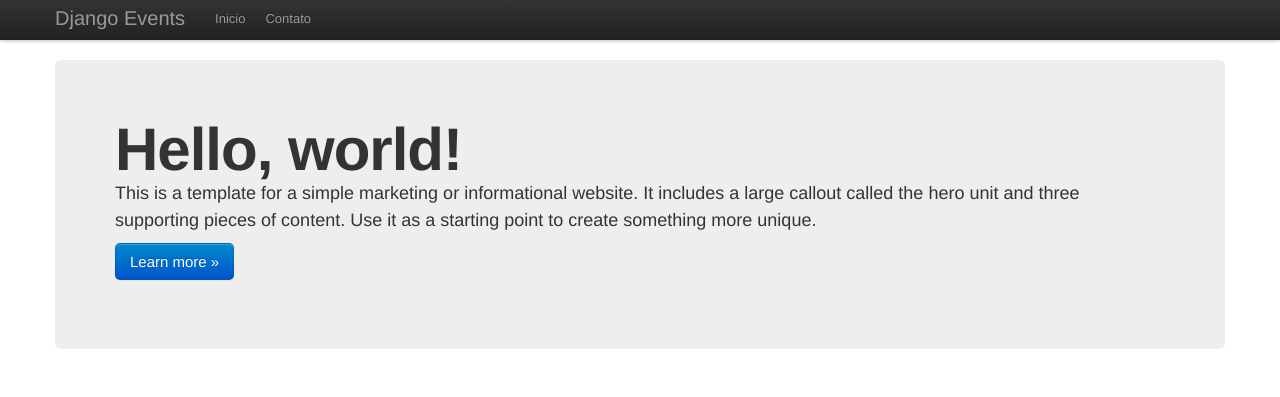
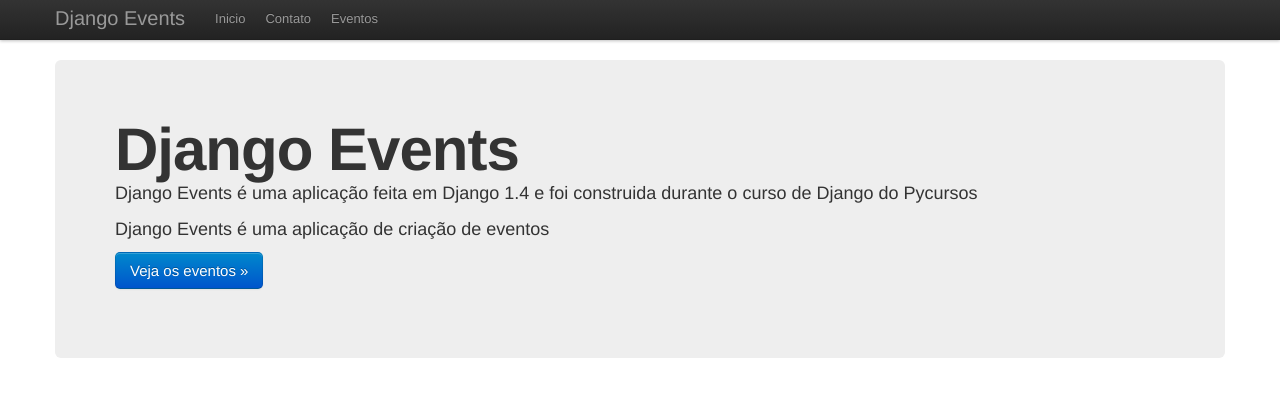
Before and after one commit to kakobotasso/djangoevents, a Django app: page / in a window 1280 px wide. Shown: the top 397 px of the page. Run offline with Django 3.2, Linux system fonts and the light colour scheme; parts of the project's set-up code (start-up, migrations or seed data) failed here and were passed over.

Commit message:
Ajustes URLs e Templates

```diff
--- a/djangoevents/templates/base.html
+++ b/djangoevents/templates/base.html
@@ -34,6 +34,7 @@
               <li><a href="{% url home %}">Inicio</a></li>
               <!-- <li><a href="#about">About</a></li> -->
               <li><a href="{% url contact %}">Contato</a></li>
+              <li><a href="{% url events %}">Eventos</a></li>
             </ul>
           </div><!--/.nav-collapse -->
         </div>
--- a/djangoevents/templates/home.html
+++ b/djangoevents/templates/home.html
@@ -2,8 +2,9 @@
 
 {% block container %}
       <div class="hero-unit">
-        <h1>Hello, world!</h1>
-        <p>This is a template for a simple marketing or informational website. It includes a large callout called the hero unit and three supporting pieces of content. Use it as a starting point to create something more unique.</p>
-        <p><a class="btn btn-primary btn-large">Learn more &raquo;</a></p>
+        <h1>Django Events</h1>
+        <p>Django Events é uma aplicação feita em Django 1.4 e foi construida durante o curso de Django do Pycursos</p>
+        <p>Django Events é uma aplicação de criação de eventos</p>
+        <p><a href="javascript:void(0);" class="btn btn-primary btn-large">Veja os eventos &raquo;</a></p>
       </div>
 {% endblock %}
--- a/djangoevents/urls.py
+++ b/djangoevents/urls.py
@@ -14,6 +14,7 @@ urlpatterns = patterns('',
 
     # Uncomment the next line to enable the admin:
     url(r'^admin/', include(admin.site.urls)),
+    url(r'^eventos/', include("events.urls")),
 	url(r"^$", "core.views.home", name="home"),
 	url(r"^contato/$", "core.views.contact", name="contact"),
 )
--- /dev/null
+++ b/events/urls.py
@@ -0,0 +1,8 @@
+# encoding: utf-8
+
+from django.conf.urls import patterns, include, url
+
+urlpatterns = patterns('events.views',
+	url(r'^$', 'index', name="events"),
+	url(r'^(?P<pk>\d+)/$', 'details', name="events_details"), # \d siginifica que posso colocar mais de um caracter numerico na URL. Para escrever alfanumericos é \w
+)
```
Also changed, not shown: events/templates/events/details.html (added, +10 -0 lines), events/templates/events/index.html (added, +20 -0 lines), events/views.py (+18 -1 lines), 4 other files.
